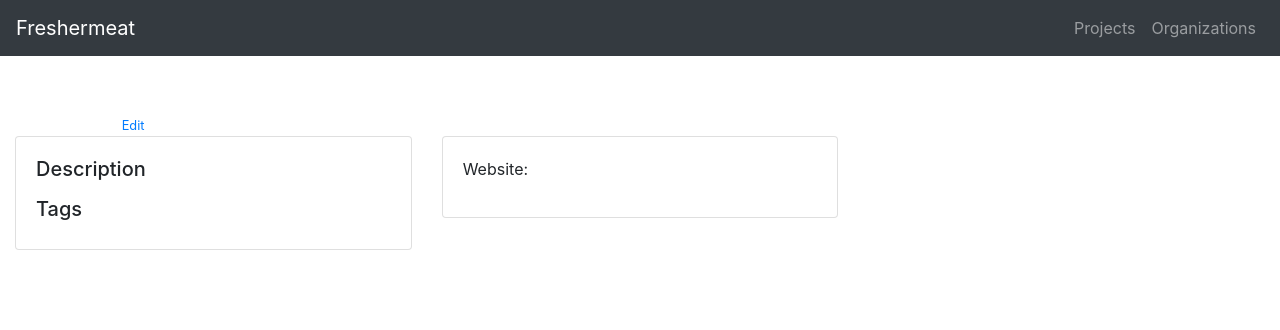
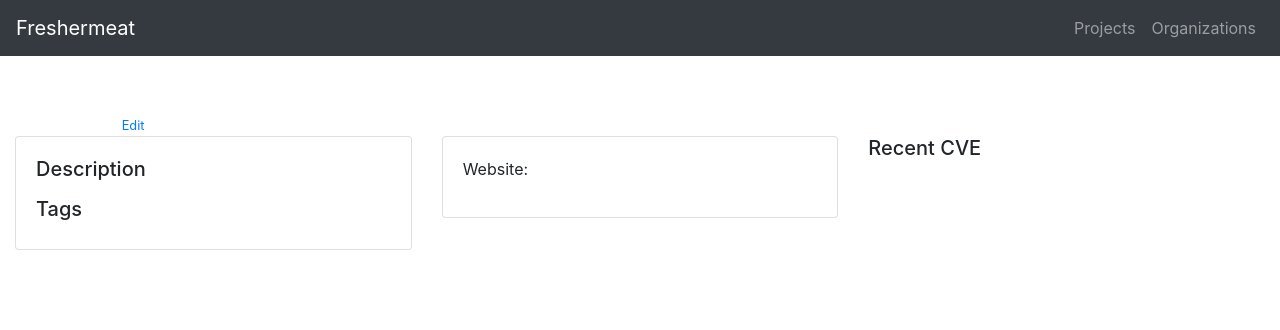
Before and after one commit to cedricbonhomme/freshermeat, a Python web app: template src/web/templates/project.html in a window 1280 px wide. Shown: the top 330 px of the page. Run offline with Jinja, Linux system fonts and the light colour scheme; the template is opened without the code that fills it: most values are stand-ins (such as "Sample title", 1, 10 or a date in 2020); some libraries are stand-ins or nearby versions.

Commit message:
Imcludee recent CVE in the project pages.

```diff
--- a/src/web/models/cve.py
+++ b/src/web/models/cve.py
@@ -1,4 +1,5 @@
 
+from datetime import datetime
 from bootstrap import db
 
 
@@ -8,6 +9,7 @@ class CVE(db.Model):
     id = db.Column(db.Integer, primary_key=True)
     cve_id = db.Column(db.String(), nullable=False)
     summary = db.Column(db.String(), default='')
+    published_at = db.Column(db.DateTime(), default=datetime.utcnow())
 
     # foreign keys
     project_id = db.Column(db.Integer(), db.ForeignKey('project.id'),
--- a/src/web/templates/project.html
+++ b/src/web/templates/project.html
@@ -13,6 +13,7 @@
             <small><a href="{{ url_for('project_bp.form', project_id=project.id) }}">Edit</a></small>
         </div>
     </div>
+
     <div class="row">
         <div class="col-4">
             <div class="card">
@@ -30,6 +31,10 @@
                     <p>Website:&nbsp;<a id="project-website"></a></p>
                 </div>
             </div>
+        </div>
+        <div class="col-4">
+            <h5>Recent CVE</h5>
+            <div id="list-cves" class="list-group"></div>
         </div>
     </div>
 </div><!-- /.container -->
@@ -57,6 +62,39 @@ $(document).ready(function() {
             $("#project-tags").html(project.objects[0].tags.join(', '));
         }
     });
+
+
+    var cveTemplate = _.template(
+        '<a href="<%= cve_url %>" class="list-group-item list-group-item-action flex-column align-items-start">' +
+          '<div class="d-flex w-100 justify-content-between">' +
+            '<h5 class="mb-1"><%= cve_id %></h5>' +
+            '<small>published <%= published_at %></small>' +
+          '</div>' +
+          '<p class="mb-1"><%= cve_summary %></p>' +
+        '</a>');
+
+    var filters = [{"name": "project_id", "op": "eq", "val": "{{ project.id }}"}];
+    $.ajax({
+        url: "{{ url_for('CVEapi0.CVEapi',) }}",
+        data: {"q": JSON.stringify({"filters": filters})},
+        dataType: "json",
+        contentType: "application/json",
+        success: function(cves) {
+          cves.objects
+          .sort(function (a, b) {
+              return a.published_at < b.published_at ;
+          })
+          .map(function(cve){
+            var cardHTML = cveTemplate({
+                'cve_url': 'http://cve.circl.lu/cve/' + cve.cve_id,
+                'cve_id': cve.cve_id,
+                'published_at': moment(cve.published_at).fromNow(),
+                'cve_summary': cve.summary
+             });
+             $('#list-cves').append(cardHTML);
+          })
+        }
+    });
 });
 </script>
 {% endblock %}
--- a/src/workers/fetch_cve.py
+++ b/src/workers/fetch_cve.py
@@ -3,6 +3,7 @@
 
 import asyncio
 import logging
+from datetime import datetime
 from pycvesearch import CVESearch
 
 from bootstrap import db
@@ -31,8 +32,13 @@ async def insert_database(project):
                             project.name)
         logger.info('Inserting CVE for {}'.format(project.name))
         for cve in cves:
+
+            published_at = datetime.strptime(cve['Published'],
+                                             "%Y-%m-%dT%H:%M:%S.%f")
+
             get_or_create(db.session, CVE, **{'cve_id': cve['id'],
                                               'summary': cve['summary'],
+                                              'published_at': published_at,
                                               'project_id': project.id})
     return cves
 
```
